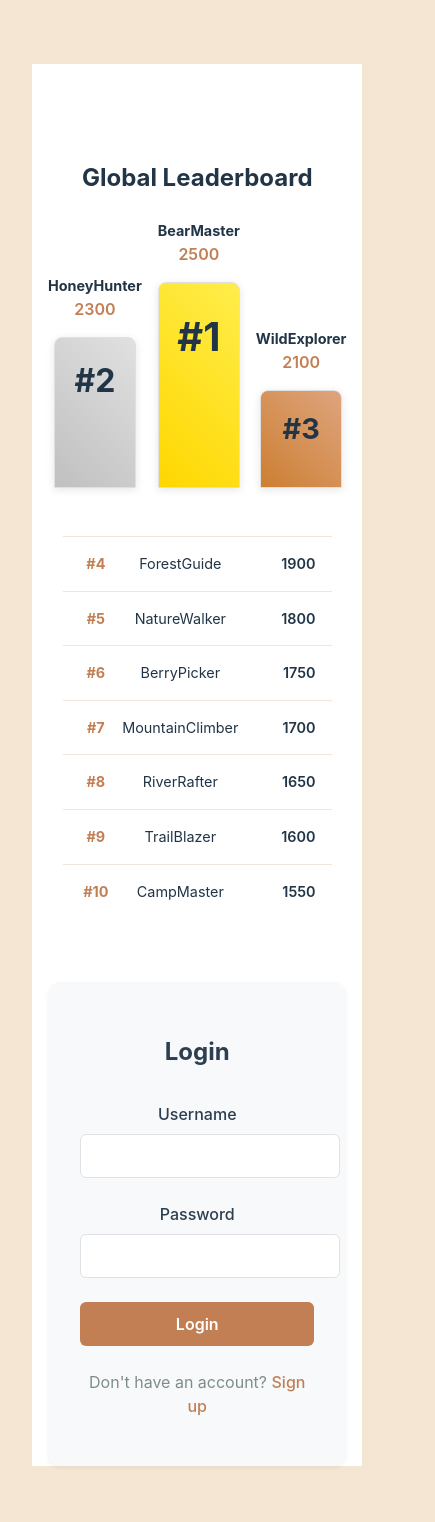
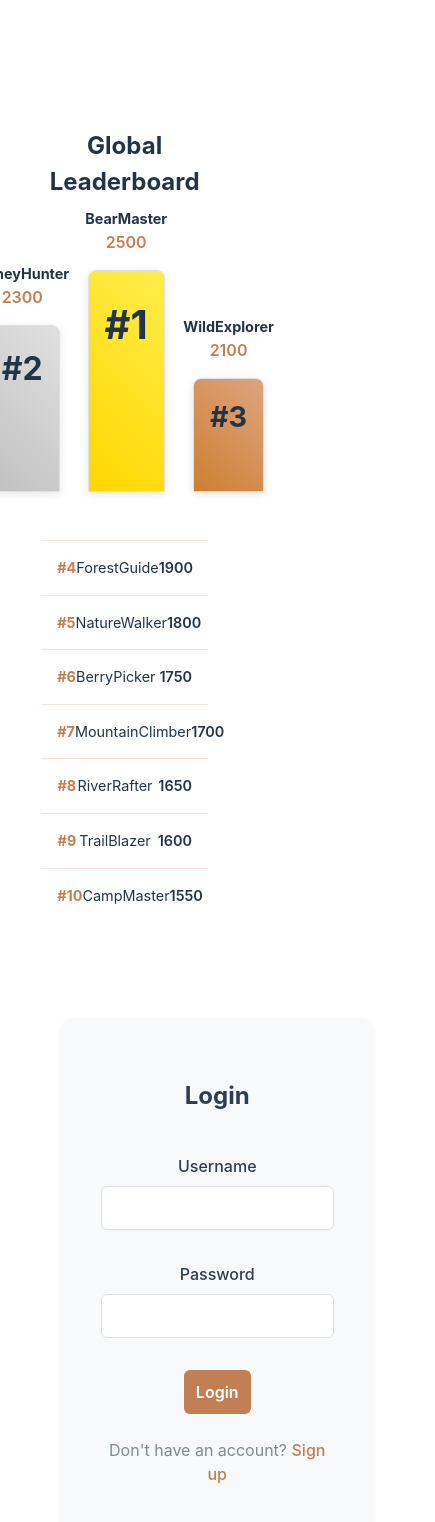
Before and after one commit to YohaanChokhany/teddy-tabber, a React (Vite) app in the folder my-modern-app/: page / in a window 390 px wide. Shown: the top 1522 px of the page, 435 px wide, since content can reach past the window. Built offline with nearby package versions, Linux system fonts and the light colour scheme.

Commit message:
i can't fully commit

```diff
--- a/my-modern-app/src/App.css
+++ b/my-modern-app/src/App.css
@@ -1,8 +1,7 @@
 #root {
-  max-width: 1280px;
   width: 100%;
   margin: 0 auto;
-  padding: 2rem;
+  padding: 0;
   text-align: center;
 }
 
@@ -49,41 +48,40 @@
 
 .main-content {
   padding: 1rem;
-  max-width: 1200px;
   margin: 0 auto;
 }
 
 .main-container {
   display: flex;
-  gap: 2rem;
-  max-width: 1200px;
-  margin: 2rem auto;
-  padding: 0 1rem;
+  gap: 4rem;
+  width: 80%;
+  margin: 0 auto;
   background-color: #ffffff;
+  box-shadow: 0 0 20px rgba(0, 0, 0, 0.1);
 }
 
 .leaderboard-section {
   flex: 1;
   min-width: 0;
+  width: 50%;
 }
 
 .login-section {
-  width: 400px;
-  margin-top: 0;
   display: flex;
   align-items: center;
-  min-height: calc(100vh - 4rem);
+  justify-content: center;
+  width: 50%;
+  background-color: #f5e6d3;
 }
 
 @media (max-width: 1024px) {
   .main-container {
+    width: 95%;
     flex-direction: column;
+    padding: 2rem;
   }
 
   .login-section {
-    width: 100%;
-    max-width: 400px;
     margin: 0 auto;
-    min-height: auto;
   }
 }
--- a/my-modern-app/src/index.css
+++ b/my-modern-app/src/index.css
@@ -5,7 +5,7 @@
 
   color-scheme: light dark;
   color: rgba(255, 255, 255, 0.87);
-  background-color: #f5e6d3;
+  background-color: #ffffff;
 
   font-synthesis: none;
   text-rendering: optimizeLegibility;
@@ -57,7 +57,7 @@ button:focus-visible {
 @media (prefers-color-scheme: light) {
   :root {
     color: #213547;
-    background-color: #f5e6d3;
+    background-color: #ffffff;
   }
   a:hover {
     color: #e5a585;
--- a/my-modern-app/src/styles/Leaderboard.css
+++ b/my-modern-app/src/styles/Leaderboard.css
@@ -59,7 +59,7 @@
 }
 
 .podium-platform {
-  width: 120px;
+  padding: 1rem;
   background: linear-gradient(45deg, #f0f0f0, #ffffff);
   border: 1px solid #e0e0e0;
   border-radius: 8px 8px 0 0;
@@ -145,20 +145,12 @@
 }
 
 @media (max-width: 768px) {
-  .podium-platform {
-    width: 100px;
-  }
-
   .player-name {
     font-size: 1rem;
   }
 }
 
 @media (max-width: 480px) {
-  .podium-platform {
-    width: 80px;
-  }
-
   .player-name {
     font-size: 0.9rem;
   }
--- a/my-modern-app/src/styles/Login.css
+++ b/my-modern-app/src/styles/Login.css
@@ -1,6 +1,6 @@
 .login-container {
   background: #f8f9fa;
-  padding: 2rem;
+  padding: 2.5rem;
   border-radius: 12px;
   box-shadow: 0 2px 4px rgba(0, 0, 0, 0.05);
 }
@@ -8,11 +8,11 @@
 .login-container h2 {
   text-align: center;
   color: #2c3e50;
-  margin-bottom: 2rem;
+  margin-bottom: 2.5rem;
 }
 
 .form-group {
-  margin-bottom: 1.5rem;
+  margin-bottom: 2rem;
 }
 
 .form-group label {
@@ -23,13 +23,13 @@
 }
 
 .form-group input {
-  width: 100%;
   padding: 0.75rem;
   border: 1px solid #dee2e6;
   border-radius: 6px;
   font-size: 1rem;
   background-color: #ffffff;
   color: #2c3e50;
+  box-sizing: border-box;
 }
 
 .form-group input::placeholder {
@@ -43,7 +43,6 @@
 }
 
 .login-btn {
-  width: 100%;
   padding: 0.75rem;
   background-color: #C27F54;
   color: white;
@@ -53,6 +52,7 @@
   font-weight: 600;
   cursor: pointer;
   transition: background-color 0.2s;
+  box-sizing: border-box;
 }
 
 .login-btn:hover {
```
Also changed, not shown: my-modern-app/src/App.jsx (line endings or trailing spaces).
